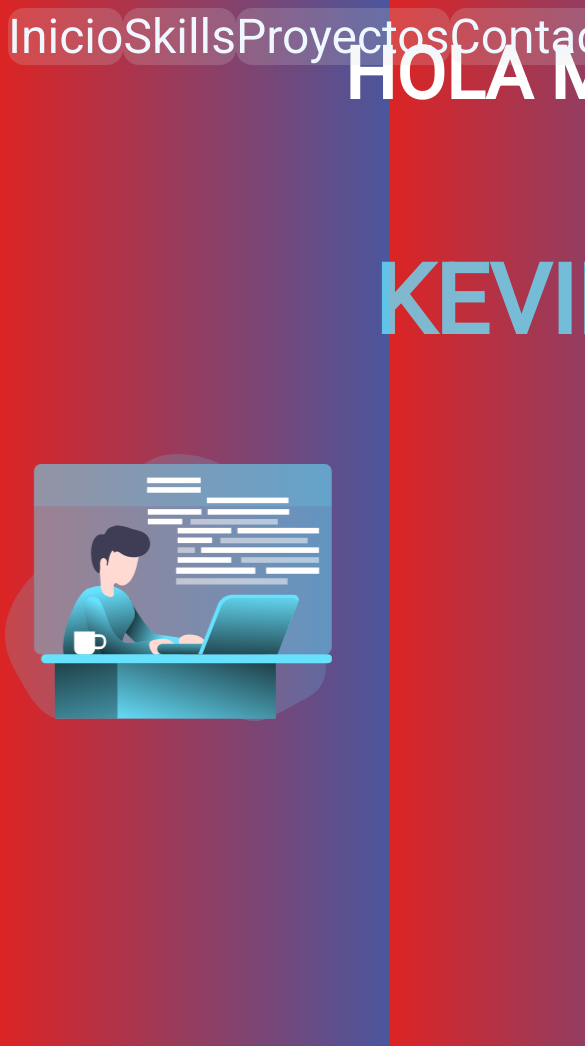
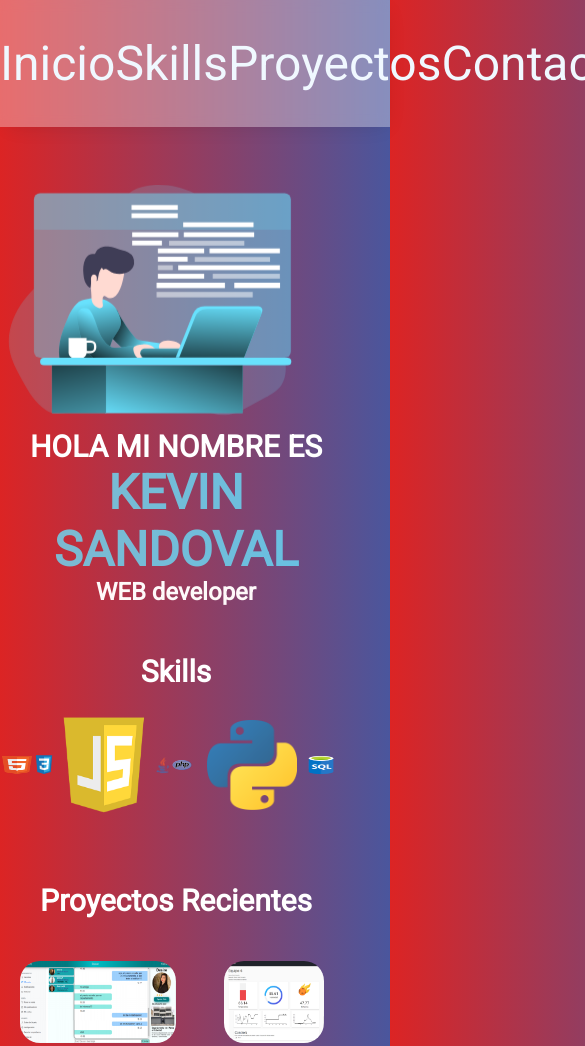
Before and after one commit to Nivekd11/Nivekd11.github.io, a plain HTML site: page index.html in a window 390 px wide. Shown: the top 1046 px of the page, 585 px wide, since content can reach past the window. Drawn offline with nearby package versions, Linux system fonts and the light colour scheme.

Commit message:
Transformando a responsive

```diff
--- a/css/nav.css
+++ b/css/nav.css
@@ -10,18 +10,72 @@
 
 }
 
-.navegacion a{
+
+nav{
+    background-color: rgba(255, 255, 255, 0.336);
+
+    display: flex;
+    align-items: center;
+    justify-content:space-around;
+    width: 100%;
+    height: 15vh;
+    -webkit-box-shadow: 2px 5px 19px -6px rgba(0,0,0,0.11);
+    -moz-box-shadow: 2px 5px 19px -6px rgba(0,0,0,0.11);
+    box-shadow: 2px 5px 19px -6px rgba(0, 0, 0, 0.11);
+
+
+}
+nav{
+    /* filter: blur(4px); */
+    backdrop-filter: blur(6px);
+}
+
+.obscura{
+    background-color: rgba(53, 53, 53, 0.336);
+    display: flex;
+    align-items: center;
+    justify-content:space-around;
+    width: 100%;
+    -webkit-box-shadow: 2px 5px 19px -6px rgba(0,0,0,0.11);
+    -moz-box-shadow: 2px 5px 19px -6px rgba(0,0,0,0.11);
+    box-shadow: 2px 5px 19px -6px rgba(0, 0, 0, 0.11);
+    position: fixed;
+
+}
+.texto{
     color: aliceblue;
     text-decoration:none;
-    background-color: rgba(212, 212, 212, 0.2);
+    transition: all 0.5s ease-in-out;
     border-radius: 1rem;
 }
 
-.navegacion a:hover{
+.texto:hover{
     color: aliceblue;
     text-decoration:none;
-    background-color: rgba(212, 212, 212, 0.2);
     border-radius: 1rem;
-    font-size: 54px;
+    transform: translate(0,-3px);
     cursor:pointer;
+    transition: all 0.5s ease-in-out;
+    text-shadow: 0px 0px 0 #7A7A7A, 5px 5px 4px rgba(15,6,4,0.25);
+
 }
+
+.iconos-redes{
+    display: flex;
+    align-items:flex-start;
+    justify-content: space-between;
+    margin-top: 5px;
+
+
+}
+
+.iconos-redes svg{
+    margin-left: 1rem;
+}
+
+.iconos-redes svg:hover{
+    transform: rotate(360deg);
+    transition: all 0.5s ease-in-out;
+    cursor:pointer;
+
+}
--- a/css/principal.css
+++ b/css/principal.css
@@ -1,149 +1,145 @@
 
 
-
+*{
+    margin:0;
+    box-sizing: border-box;
+}
 
 
 body{
     font-family: 'Roboto', sans-serif;
     background: linear-gradient(90deg, #DC2424 0%, #4A569D 100%);
-
-
+    overflow-x: hidden;
 }
 
 .container{
+    min-width: auto;
     position: relative;
     display: flex;
     justify-content: space-between;
-    flex-direction: row;
-    bottom:80px;
+    /* flex-direction: row; */
+    width: 95%;
+    flex-wrap: wrap;
 }
 
 
 .contenedor-imagen{
-    width: 90%;
+    width: 50%;
     display: flex;
     flex-direction: column;
 
 
+
 }
 .contenedor-imagen img{
-    margin-top: 200px;
+    margin-top: 60px;
     margin-right: 1rem;
-    height: 805px;
+    width: 90%;
+    height: 98%;
+    min-width: 300px;
 }
 
 .contenedor-textos{
+    margin-top: 5rem;
     display: flex;
     flex-direction: column;
-    align-items: center;
+    align-items:stretch;
+    width: 50%;
 }
 
 .contenedor-textos h1{
-    width: 878px;
-    height: 84px;
-
     font-family: Roboto;
     font-style: normal;
     font-weight: bold;
-    font-size: 72px;
-    line-height: 84px;
-
+    font-weight: 1500;
     color: #FFFFFF;
-
-    mix-blend-mode: normal;
 }
 
 .contenedor-textos h2{
-    width: 819px;
-    height: 95px;
-    left: 960px;
-    top: 230px;
 
     font-family: Roboto;
     font-style: normal;
     font-weight: bold;
     font-size: 96px;
-    line-height: 112px;
-
     color: rgba(104, 225, 253, 0.78);
 }
 
 .contenedor-textos h3{
-    position: absolute;
-    width: 819px;
-    height: 95px;
-    left: 960px;
-    top: 380px;
-
     font-family: Roboto;
     font-style: normal;
-    font-weight: bold;
     font-size: 36px;
-    line-height: 42px;
 
-    color: rgba(41, 40, 40, 0.78);
+    color: rgba(255, 251, 251, 0.993);
 }
 
 .subtitulo-skills{
-    position: absolute;
-    width: 175px;
-    height: 104px;
-    left: 960px;
-    top: 450px;
-
     font-family: Roboto;
     font-style: normal;
     font-weight: bold;
     font-size: 48px;
-    line-height: 56px;
-
+    margin-top: 3rem;
     color: #FFFFFF;
 }
 
 .lista-skills{
     display: flex;
     align-items: center;
-    position: absolute;
-    left: 960px;
-    top: 600px;
+    margin-top: 1rem;
 }
 
 .lista-skills img{
     width: 105px;
     height: 100px;
+    transition: all 0.2s ease-in-out;
+}
+
+.lista-skills img:hover{
+    transform: translate(0,-17px);
+    transition: all 0.2s ease-in-out;
 }
 
 .proyectos-recientes{
-    position: absolute;
-    width: 457px;
-    height: 64px;
-    left: 960px;
-    top: 690px;
-
     font-family: Roboto;
     font-style: normal;
     font-weight: bold;
     font-size: 48px;
     line-height: 56px;
-
+    margin-top: 3rem;
     color: #FFFFFF;
 }
 
 .lista-recientes{
-    position: absolute;
     display:flex;
     flex-direction: row;
     justify-content:space-between ;
-    left:960px;
-    top: 820px;
+    margin-top:1rem;
+    margin-bottom: 1rem;
+
+}
+
+.lista-recientes a{
+    margin-top: 1rem;
+    margin-right: 1rem;
+
 
 }
 
 .lista-recientes img{
-    width: 418px;
-    height: 203px;
+    width: 80%;
+    height: 100%;
     border-radius: 20px;
-    margin-right: 2rem;
+    transition: all 0.5s ease-in-out;
+
+}
+
+
+.lista-recientes img:hover{
+    cursor: pointer;
+    transform: translate(0,-15px);
+    transition: all 0.5s ease-in-out;
+    -webkit-box-shadow: 2px 5px 19px -6px rgba(0,0,0,0.11);
+    -moz-box-shadow: 2px 5px 19px -6px rgba(0,0,0,0.11);
+    box-shadow: 2px 5px 19px -6px rgba(0, 0, 0, 0.11);
 }
 
 .animacion{
@@ -157,3 +153,49 @@ body{
         transform: scale(1.02);
     }
 }
+
+
+/*-----------------------SmartPhone--------------------------------------------------*/
+
+@media screen and (max-width: 500px){
+    .container{
+        display: flex;
+        flex-direction: column;
+        width: 95%;
+        flex-wrap: wrap;
+    }
+
+    .contenedor-textos{
+        margin-top: 1rem;
+        align-content: center;
+        justify-content: center;
+        text-align: center;
+        position: relative;
+        width: 95%;
+    }
+    .contenedor-textos h2{
+        font-size: 48px;
+
+    }
+    .contenedor-textos h1{
+        font-size:30px;
+
+    }
+    .contenedor-textos h3{
+        font-size:24px;
+
+    }
+    .subtitulo-skills{
+        font-size:30px;
+    }
+    .proyectos-recientes{
+        font-size:30px;
+    }
+
+    .lista-skills img{
+        width: 20px;
+        height: 18px;
+        transition: all 0.2s ease-in-out;
+    }
+
+}
--- /dev/null
+++ b/css/proyectos.css
@@ -0,0 +1,58 @@
+body{
+    background-image: linear-gradient(180deg, #32ebdc 0%, #009efd 100%);
+  font-family: 'Roboto', sans-serif;
+  overflow-x: hidden;
+}
+
+*{
+    margin:0;
+    box-sizing: border-box;
+}
+.contenedor{
+    display: flex;
+    flex-direction: column;
+    padding: 1.5rem;
+    align-items: center;
+}
+
+section{
+    display: flex;
+    flex-flow: row;
+    justify-content: space-between;
+    align-items: center;
+    min-height: 90vh;
+    margin-bottom: 3rem;
+    margin-top: 1rem;
+    padding: 2rem;
+    border-radius: 2rem;
+    background-color: rgba(57, 107, 122, 0.534);
+    -webkit-box-shadow: 2px 5px 19px -6px rgba(0,0,0,0.55);
+    -moz-box-shadow: 2px 5px 19px -6px rgba(0,0,0,0.55);
+    box-shadow: 2px 5px 19px -6px rgba(0,0,0,0.55);
+}
+
+section img{
+    width: 60%;
+    height: 600px;
+    border-radius: 2rem;
+    -webkit-box-shadow: 2px 5px 19px -6px rgba(0,0,0,0.55);
+    -moz-box-shadow: 2px 5px 19px -6px rgba(0,0,0,0.55);
+    box-shadow: 2px 5px 19px -6px rgba(0,0,0,0.55);
+}
+
+section p{
+    font-size: 28px;
+    color: rgb(231, 231, 231);
+    margin-left: 1.5rem;
+    margin-right: 1rem;
+
+}
+
+h1{
+    margin-top: 10rem;
+    color:rgb(255, 255, 255);
+    font-size: 68px;
+    margin-bottom: 1rem;
+    text-shadow: 0px 0px 0 #7A7A7A, 5px 5px 4px rgba(15,6,4,0.25);
+
+}
--- a/index.html
+++ b/index.html
@@ -7,41 +7,65 @@
     <link rel="preconnect" href="https://fonts.googleapis.com">
     <link rel="preconnect" href="https://fonts.gstatic.com" crossorigin>
     <link href="https://fonts.googleapis.com/css2?family=Roboto:wght@300;400&display=swap" rel="stylesheet">
+    <link rel="stylesheet" href="https://cdnjs.cloudflare.com/ajax/libs/animate.css/4.1.1/animate.min.css"/>
     <link rel="stylesheet" href="css/principal.css">
     <link rel="stylesheet" href="css/nav.css">
     <title>Portfolio Kevin Sandoval</title>
 </head>
 <body>
-    <nav class="navegacion">
-        <a href="#">Inicio</a>
-        <a href="#">Skills</a>
-        <a href="#">Proyectos</a>
-        <a href="#">Contacto</a>
-    </nav>
+    <header>
+        <nav class="navegacion animate__animated animate__fadeInDown">
+            <a class="texto" href="index.html">Inicio</a>
+            <a class="texto" href="#">Skills</a>
+            <a class="texto" href="#">Proyectos</a>
+            <a class="texto" href="#">Contacto</a>
+            <div class="iconos-redes">
+                <a target="_blank" href="https://github.com/Nivekd11"><svg xmlns="http://www.w3.org/2000/svg" class="icon icon-tabler icon-tabler-brand-github" width="48" height="48" viewBox="0 0 24 24" stroke-width="1.5" stroke="#ffffff" fill="none" stroke-linecap="round" stroke-linejoin="round">
+                    <path stroke="none" d="M0 0h24v24H0z" fill="none"/>
+                    <path d="M9 19c-4.3 1.4 -4.3 -2.5 -6 -3m12 5v-3.5c0 -1 .1 -1.4 -.5 -2c2.8 -.3 5.5 -1.4 5.5 -6a4.6 4.6 0 0 0 -1.3 -3.2a4.2 4.2 0 0 0 -.1 -3.2s-1.1 -.3 -3.5 1.3a12.3 12.3 0 0 0 -6.2 0c-2.4 -1.6 -3.5 -1.3 -3.5 -1.3a4.2 4.2 0 0 0 -.1 3.2a4.6 4.6 0 0 0 -1.3 3.2c0 4.6 2.7 5.7 5.5 6c-.6 .6 -.6 1.2 -.5 2v3.5" />
+                </svg></a>
+                <a target="_blank" href="https://www.linkedin.com/in/kevin-edwin-sandoval-hern%C3%A1ndez/"><svg xmlns="http://www.w3.org/2000/svg" class="icon icon-tabler icon-tabler-brand-linkedin" width="48" height="48" viewBox="0 0 24 24" stroke-width="1.5" stroke="#ffffff" fill="none" stroke-linecap="round" stroke-linejoin="round">
+                    <path stroke="none" d="M0 0h24v24H0z" fill="none"/>
+                    <rect x="4" y="4" width="16" height="16" rx="2" />
+                    <line x1="8" y1="11" x2="8" y2="16" />
+                    <line x1="8" y1="8" x2="8" y2="8.01" />
+                    <line x1="12" y1="16" x2="12" y2="11" />
+                    <path d="M16 16v-3a2 2 0 0 0 -4 0" />
+                </svg></a>
+                <a target="_blank" href="https://www.instagram.com/nivekd11/"><svg xmlns="http://www.w3.org/2000/svg" class="icon icon-tabler icon-tabler-brand-instagram" width="48" height="48" viewBox="0 0 24 24" stroke-width="1.5" stroke="#ffffff" fill="none" stroke-linecap="round" stroke-linejoin="round">
+                    <path stroke="none" d="M0 0h24v24H0z" fill="none"/>
+                    <rect x="4" y="4" width="16" height="16" rx="4" />
+                    <circle cx="12" cy="12" r="3" />
+                    <line x1="16.5" y1="7.5" x2="16.5" y2="7.501" />
+                </svg></a>
+            </div>
+        </nav>
+    </header>
+
     <main class="container">
         <div class="contenedor-imagen">
-            <img src="img/Web Developer_Monochromatic.svg" class="animacion">
+            <img src="img/Web Developer_Monochromatic.svg" class="animate__animated animate__rubberBand animacion ">
         </div>
         <div class="contenedor-textos">
-            <h1 class="titulo">HOLA MI NOMBRE ES</h1>
-            <h2 class="subtitulo">KEVIN SANDOVAL</h2>
-            <h3 class="subtitulo-min">WEB developer</h3>
+            <h1 class="titulo animate__animated animate__zoomInUp">HOLA MI NOMBRE ES</h1>
+            <h2 class="subtitulo  animate__animated animate__zoomInUp">KEVIN SANDOVAL</h2>
+            <h3 class="subtitulo-min animate__animated animate__zoomInUp">WEB developer</h3>
 
-            <p class="subtitulo-skills">Skills</p>
-            <div class="lista-skills">
+            <p class="subtitulo-skills animate__animated animate__zoomInDown">Skills</p>
+            <div class="lista-skills animate__animated animate__fadeInRight">
                 <img src="img/html.png" style="width:90px;">
                 <img src="img/css.svg" style="height: 115px;">
-                <img src="img/javascript.png" style="width:180px; margin-left: -40px;">
+                <img src="img/javascript.png" style=" height: 106px; width:180px; margin-left: -40px;">
                 <img src="img/java.png" style=" margin-left: -40px;">
                 <img src="img/PHP.svg" style="height: 120px; margin-right: 15px;">
                 <img src="img/python.png" style="height: 90px; width: 100px; margin-right: 10px;">
                 <img src="img/c2.png">
-                <img src="img/sql.png" style="width:150px; margin-left: -35px;">
+                <img src="img/sql.png" style="width:165px; margin-left: -35px;">
             </div>
-            <p class="proyectos-recientes">Proyectos Recientes</p>
-            <div class="lista-recientes">
-                <img src="img/Trobify.PNG" style="left: 960px; top: 820px ">
-                <img src="img/Instrumentacion.PNG" style="left: 1020px; top: 820px">
+            <p class="proyectos-recientes animate__animated animate__zoomInDown">Proyectos Recientes</p>
+            <div class="lista-recientes animate__animated animate__fadeInRight">
+                <a href="PInmueble.html"><img src="img/Trobify.PNG"></a>
+                <a href="PInmueble.html"><img src="img/Instrumentacion.PNG"></a>
             </div>
 
         </div>
```
Also changed, not shown: PInmueble.html (added, +80 -0 lines), css/efectoFade.css (added, +11 -0 lines), js/efectoFade.js (added, +49 -0 lines), img/PInmueble/chat.JPG (added), img/PInmueble/form.JPG (added), img/PInmueble/formUsuario.JPG (added), img/PInmueble/mapaCaracteristicas.png (added), img/PInmueble/menu.JPG (added), img/PInmueble/principal.JPG (added), img/javascript.svg (added).
